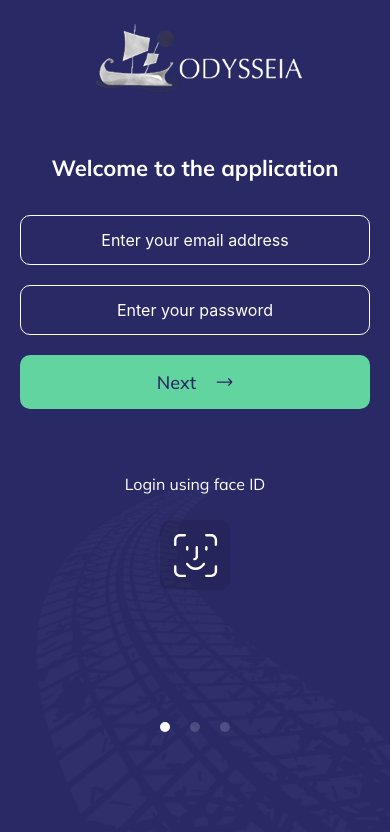
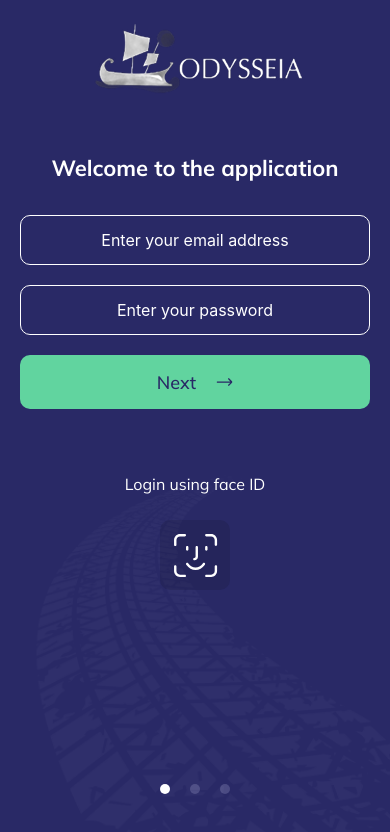
Before and after one commit to tarzan-1984/odyssea-react-native, a React Native app: screen /Splash in a window 390 px wide. Shown: the top 832 px of the page. Built offline with nearby package versions, Linux system fonts and the light colour scheme.

Commit message:
added WelcomeScreen and  SplashScreen, added login request

```diff
--- a/src/features/auth/components/ScreenLayout.tsx
+++ b/src/features/auth/components/ScreenLayout.tsx
@@ -1,5 +1,5 @@
 import React from 'react';
-import { View, Image, StyleSheet } from 'react-native';
+import { View, Image, StyleSheet, SafeAreaView } from 'react-native';
 import { colors } from "@/lib";
 
 interface ScreenLayoutProps {
@@ -15,9 +15,11 @@ const ScreenLayout: React.FC<ScreenLayoutProps> = ({ children }) => {
 				resizeMode="cover"
 			/>
 
-			<View style={styles.content}>
-				{children}
-			</View>
+			<SafeAreaView style={styles.safeArea}>
+				<View style={styles.content}>
+					{children}
+				</View>
+			</SafeAreaView>
 		</View>
 	)
 }
@@ -37,6 +39,9 @@ const styles = StyleSheet.create({
 		width: "100%",
 		height: "100%",
 	},
+	safeArea: {
+		flex: 1,
+	},
 	content: {
 		flex: 1,
 		position: "relative",
--- a/src/features/auth/components/WelcomeScreen.tsx
+++ b/src/features/auth/components/WelcomeScreen.tsx
@@ -89,7 +89,6 @@ export default function WelcomeScreen({ navigation }: Props) {
   return (
     <ScreenLayout>
       {/* Logo section */}
-
       <View style={styles.logoSection}>
         <Image
           source={require('../../../../assets/logo.png')}
@@ -171,7 +170,6 @@ export default function WelcomeScreen({ navigation }: Props) {
         <View style={styles.dot} />
         <View style={styles.dot} />
       </View>
-
     </ScreenLayout>
   );
 }
@@ -258,6 +256,8 @@ const styles = StyleSheet.create({
     justifyContent: 'center',
     alignItems: 'center',
     gap: 20,
+    marginTop: 'auto',
+    marginBottom: 50,
   },
   dot: {
     width: 10,
--- a/src/lib/api.ts
+++ b/src/lib/api.ts
@@ -4,7 +4,7 @@
 
 export const login = async (email: string, password: string) => {
   try {
-    const response = await fetch(`http://localhost:3000/v1/auth/login`, {
+    const response = await fetch(`${process.env.NEXT_PUBLIC_BACKEND_URL}/v1/auth/login`, {
       method: 'POST',
       headers: {
         'Content-Type': 'application/json',
```
